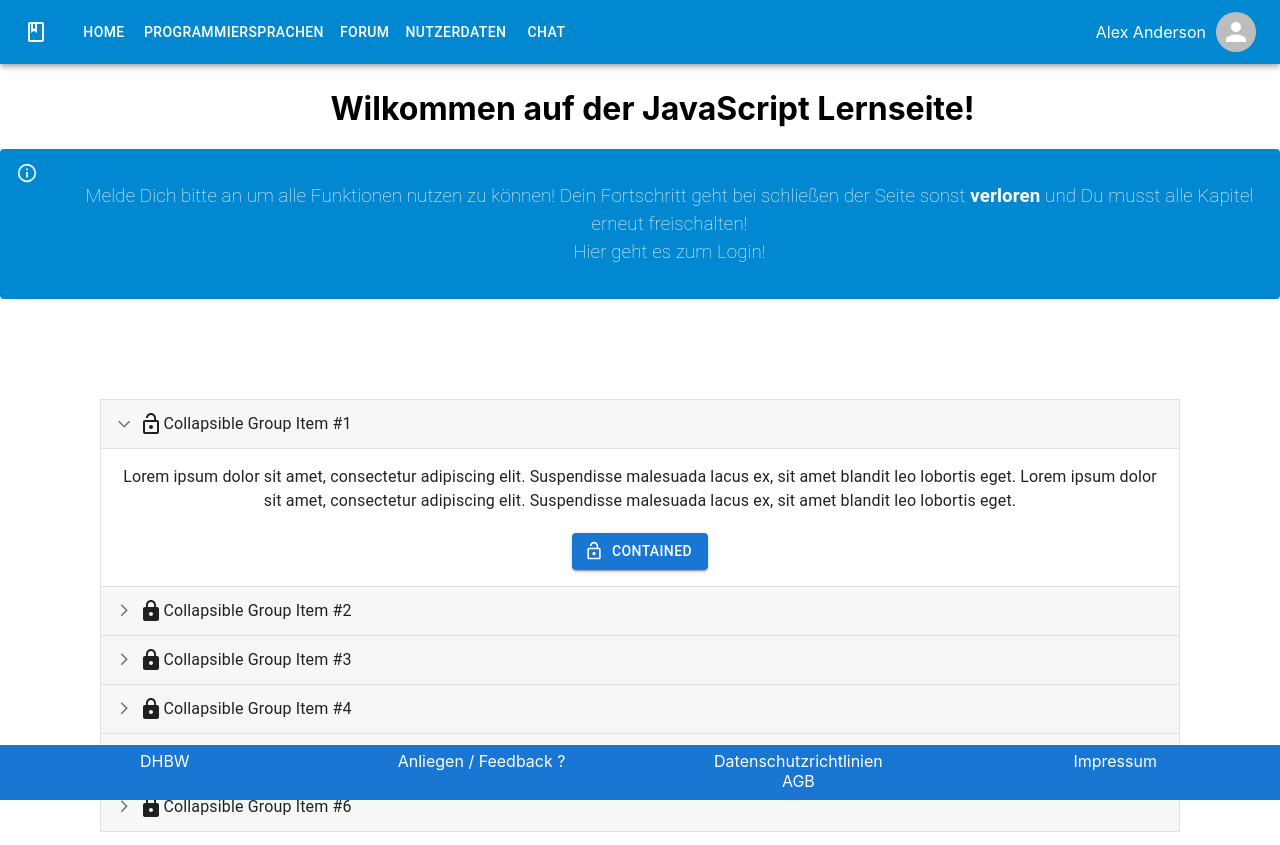
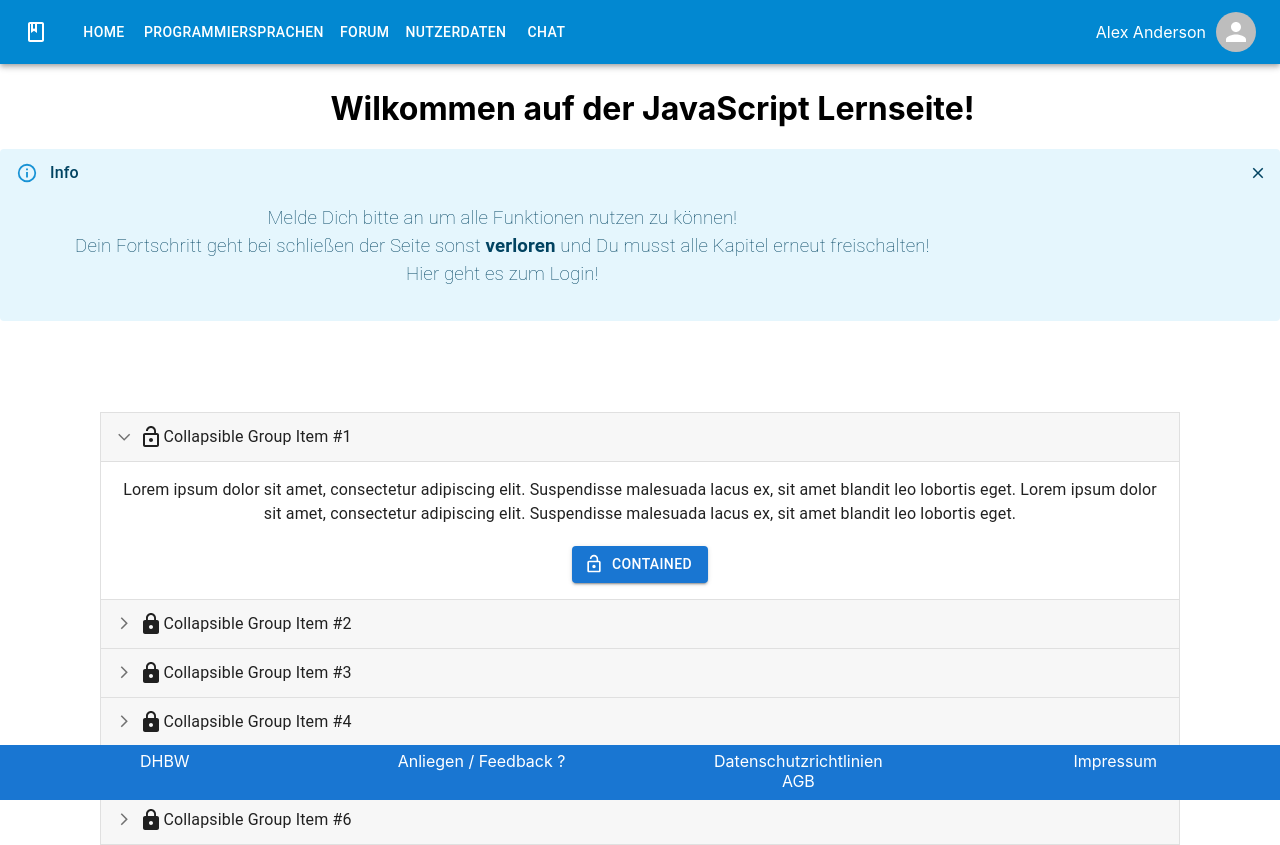
Before and after one commit to sakulklk/Lernmanagement, a Next.js app: page /kapitelJS_na in a window 1280 px wide. Built offline with nearby package versions, Linux system fonts and the light colour scheme.

Commit message:
1 file modified

```diff
--- a/components/kapitelJS/kapitelübersicht_na.js
+++ b/components/kapitelJS/kapitelübersicht_na.js
@@ -10,6 +10,12 @@ import LockIcon from '@mui/icons-material/Lock';
 import LockOpenIcon from '@mui/icons-material/LockOpen';
 import Alert from '@mui/material/Alert';
 import Stack from '@mui/material/Stack';
+import AlertTitle from '@mui/material/AlertTitle';
+
+import IconButton from '@mui/material/IconButton';
+import Collapse from '@mui/material/Collapse';
+import CloseIcon from '@mui/icons-material/Close';
+import Box from '@mui/material/Box';
 
 const actions = [
   { icon: <LockIcon />, name: 'nicht freigeschalten!' },
@@ -55,6 +61,8 @@ const AccordionDetails = styled(MuiAccordionDetails)(({ theme }) => ({
 export default function CustomizedAccordions() {
   const [expanded, setExpanded] = React.useState('panel1');
 
+  const [open, setOpen] = React.useState(true);
+
   const handleChange = (panel) => (event, newExpanded) => {
     setExpanded(newExpanded ? panel : false);
   };
@@ -63,7 +71,7 @@ export default function CustomizedAccordions() {
     <div>
       <style jsx>{`
     .acc{
-      margin-top: 100px;
+      margin-top: 75px;
       margin-bpttom: 25px;
       text-align: center;
       padding-right: 100px;
@@ -82,15 +90,61 @@ export default function CustomizedAccordions() {
       text-align: center;
     }
     .hover:hover{
-      color: white;
+      color: #0288d1;
       text-decoration: underline;
     }
       `}</style>
 
       <h1> Wilkommen auf der JavaScript Lernseite! </h1>
-      <Stack sx={{ width: '100%' }} spacing={2}>
-        <Alert variant="filled" severity="info">
+      <Box sx={{ width: '100%' }}>
+        <Collapse in={open}>
+          <Alert
+            severity="info"
+            action={
+              <IconButton
+                aria-label="close"
+                color="inherit"
+                size="small"
+                onClick={() => {
+                  setOpen(false);
+                }}
+              >
+                <CloseIcon fontSize="inherit" />
+              </IconButton>
+            }
+            sx={{ mb: 2 }}
+          >
+            <Typography>
+              <AlertTitle>Info</AlertTitle>
+              <h3>
+                {' '}
+                Melde Dich bitte an um alle Funktionen nutzen zu können!
+                <br />{' '}
+                Dein Fortschritt geht bei schließen der Seite sonst{' '}
+                <b>verloren</b> und Du musst alle Kapitel erneut freischalten!
+                <br />
+                <a href="signUp" className="hover">
+                  {' '}
+                  Hier geht es zum Login!
+                </a>
+              </h3>
+            </Typography>
+          </Alert>
+        </Collapse>
+        {/* <Button
+          disabled={open}
+          variant="outlined"
+          onClick={() => {
+            setOpen(true);
+          }}
+        >
+          Info
+        </Button> */}
+      </Box>
+      {/* <Stack sx={{ width: '100%' }} spacing={2}>
+        <Alert severity="info">
           <Typography>
+            <AlertTitle>Info</AlertTitle>
             <h3>
               {' '}
               Melde Dich bitte an um alle Funktionen nutzen zu können! Dein
@@ -104,7 +158,7 @@ export default function CustomizedAccordions() {
             </h3>
           </Typography>
         </Alert>
-      </Stack>
+      </Stack> */}
       <div className="acc">
         <Accordion
           expanded={expanded === 'panel1'}
```
